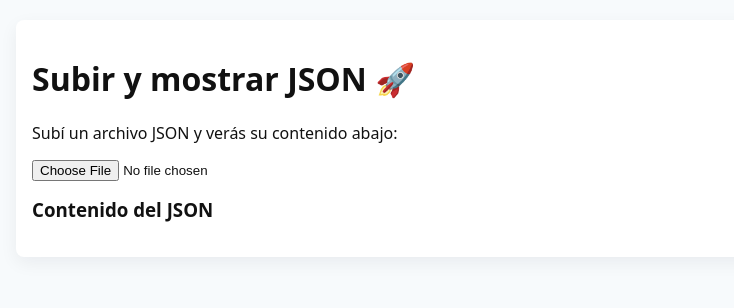
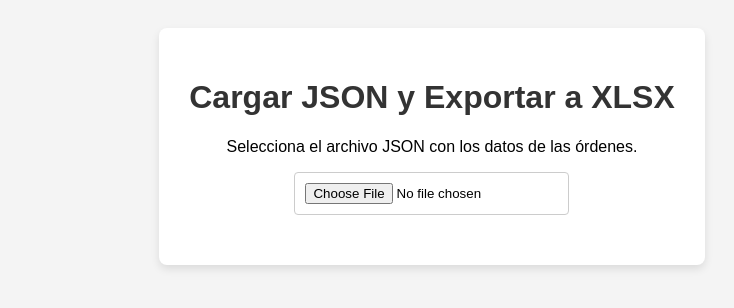
Before and after one commit to Daumian/Sitio-web-bonito, a plain HTML site: page index.html in a window 1280 px wide. Shown: the whole page, without its empty margins (208-942 px from the left). Drawn offline with Linux system fonts and the light colour scheme.

Commit message:
Update HTML structure and content for JSON upload

```diff
--- a/index.html
+++ b/index.html
@@ -1,47 +1,45 @@
-<!doctype html>
+<!DOCTYPE html>
 <html lang="es">
 <head>
-  <meta charset="utf-8" />
-  <meta name="viewport" content="width=device-width,initial-scale=1" />
-  <title>Leer JSON — Solo Subir Archivo</title>
-  <style>
-    body{font-family:system-ui,-apple-system,Segoe UI,Roboto,Arial;margin:20px;background:#f7fafc;color:#111}
-    .card{background:#fff;padding:16px;border-radius:8px;box-shadow:0 6px 18px rgba(15,23,42,0.06);max-width:800px;margin:auto}
-    pre{white-space:pre-wrap;word-break:break-word;background:#0f172a;color:#e6eef8;padding:12px;border-radius:6px;overflow:auto}
-    input[type=file]{display:block;margin-top:8px}
-  </style>
+    <meta charset="UTF-8">
+    <meta name="viewport" content="width=device-width, initial-scale=1.0">
+    <title>JSON a XLSX Multi-Hoja</title>
+    <script src="https://cdn.jsdelivr.net/npm/xlsx@0.17.4/dist/xlsx.full.min.js"></script>
+    <style>
+        body {
+            font-family: Arial, sans-serif;
+            padding: 20px;
+            background-color: #f4f4f4;
+            text-align: center;
+        }
+        .container {
+            background: white;
+            padding: 30px;
+            border-radius: 8px;
+            box-shadow: 0 4px 8px rgba(0, 0, 0, 0.1);
+            display: inline-block;
+        }
+        input[type="file"] {
+            margin-bottom: 20px;
+            padding: 10px;
+            border: 1px solid #ccc;
+            border-radius: 4px;
+            display: block;
+            margin: 0 auto 20px;
+        }
+        h1 {
+            color: #333;
+        }
+    </style>
 </head>
 <body>
-  <div class="card">
-    <h1>Subir y mostrar JSON 🚀</h1>
-    <p>Subí un archivo JSON y verás su contenido abajo:</p>
-    <input id="file-input" type="file" accept="application/json" />
-    <h3 style="margin-top:16px">Contenido del JSON</h3>
-    <div id="output"></div>
-  </div>
+    <div class="container">
+        <h1>Cargar JSON y Exportar a XLSX</h1>
+        <p>Selecciona el archivo JSON con los datos de las órdenes.</p>
+        <input type="file" id="jsonFile" accept=".json">
+        <p id="statusMessage" style="color: green;"></p>
+    </div>
 
-  <script>
-    const output = document.getElementById('output');
-
-    function parseAndShow(text){
-      try{
-        const data = JSON.parse(text);
-        output.innerHTML = '<pre>' + JSON.stringify(data, null, 2) + '</pre>';
-      }catch(e){
-        output.innerHTML = '<pre style="color:#ffb4b4">Error al parsear JSON:\n' + e.message + '</pre>';
-      }
-    }
-
-    document.getElementById('file-input').addEventListener('change', async (e)=>{
-      const f = e.target.files[0];
-      if(!f) return;
-      try{
-        const text = await f.text();
-        parseAndShow(text);
-      }catch(err){
-        output.innerHTML = '<pre style="color:#ffb4b4">No se pudo leer el archivo</pre>';
-      }
-    });
-  </script>
+    <script src="app.js"></script>
 </body>
 </html>
```
